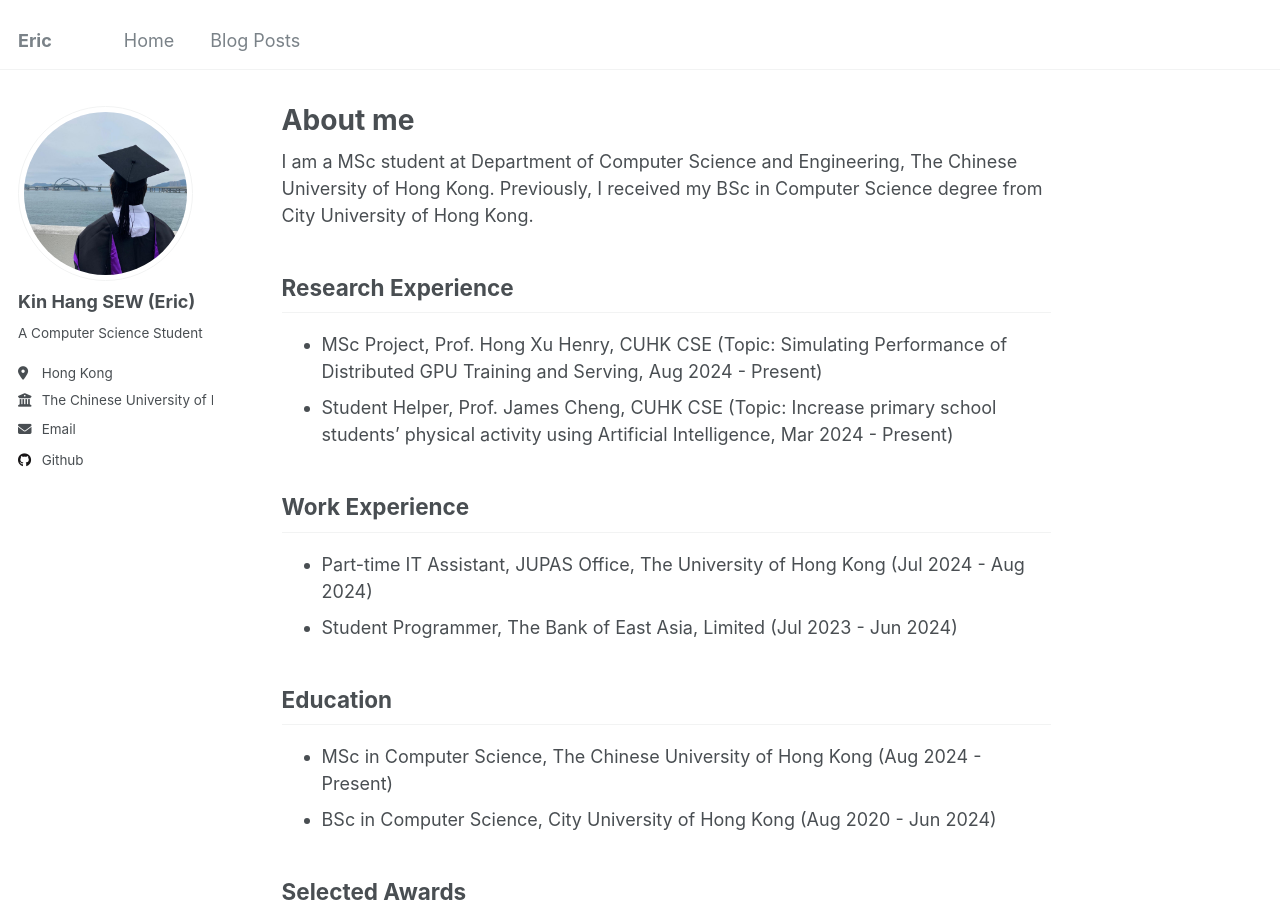
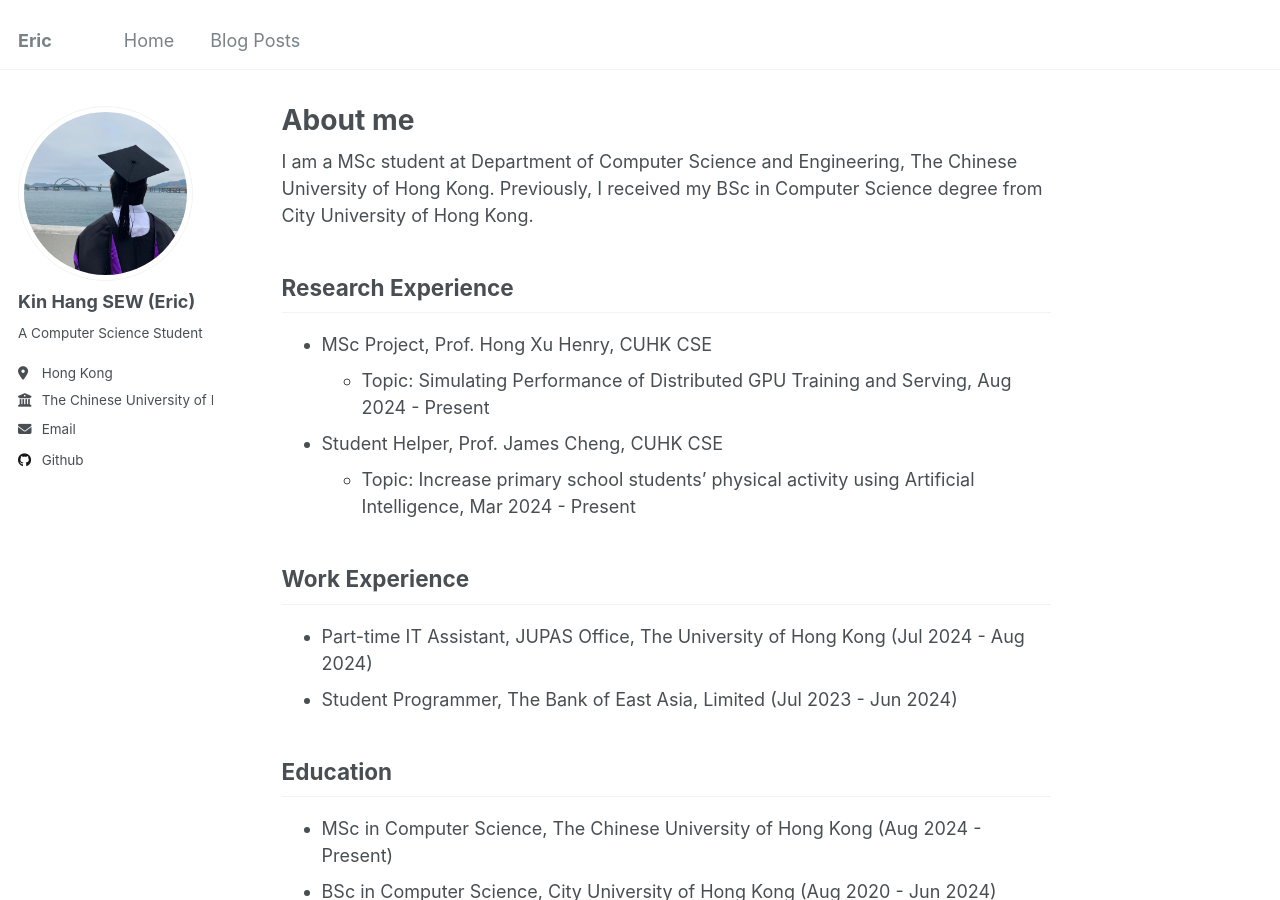
Before and after one commit to ericskh2/ericskh2.github.io, a Jekyll site: the page built from _pages/about.md, in a window 1280 px wide and 900 px high. Built offline with Jekyll 4.4.1, drawn with Linux system fonts in a browser that asks for light colours; part of the change alters nothing that is shown.

```diff
--- a/_pages/about.md
+++ b/_pages/about.md
@@ -11,8 +11,10 @@ I am a MSc student at Department of Computer Science and Engineering, The Chines
 
 Research Experience
 ------
-- MSc Project, Prof. Hong Xu Henry, CUHK CSE (Topic: Simulating Performance of Distributed GPU Training and Serving, Aug 2024 - Present)
-- Student Helper, Prof. James Cheng, CUHK CSE (Topic: Increase primary school students' physical activity using Artificial Intelligence, Mar 2024 - Present)
+- MSc Project, Prof. Hong Xu Henry, CUHK CSE\
+  - Topic: Simulating Performance of Distributed GPU Training and Serving, Aug 2024 - Present
+- Student Helper, Prof. James Cheng, CUHK CSE\
+  - Topic: Increase primary school students' physical activity using Artificial Intelligence, Mar 2024 - Present
 
 Work Experience
 ------
```
